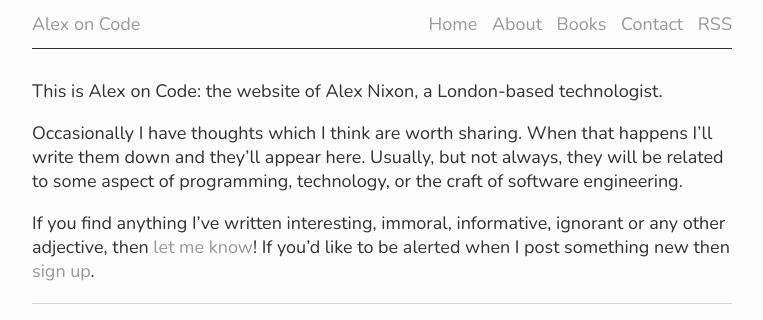
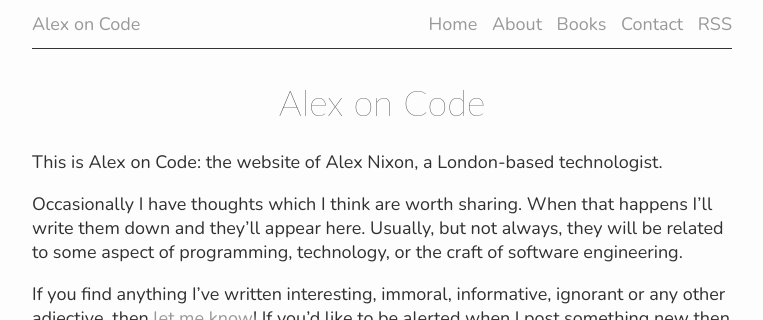
Before and after one commit to alexnixon/alexnixon.github.io, a Jekyll site: the page built from index.md, in a window 1280 px wide, cut to the strip 0-320 px from the top of the page. Shown: the whole strip, without its empty margins (258-1021 px from the left). Built offline with Jekyll 4.4.1, drawn with Linux system fonts in a browser that asks for light colours; comment, search, counter and statistics services are not loaded.

Commit message:
Title on main page for SEO

```diff
--- a/index.md
+++ b/index.md
@@ -2,6 +2,9 @@
 layout: default
 title: Alex on Code
 ---
+# Alex on Code
+{: style="text-align: center;" :}
+
 This is Alex on Code: the website of Alex Nixon, a London-based technologist.
 
 Occasionally I have thoughts which I think are worth sharing. When that happens I'll write them down and they'll appear here. Usually, but not always, they will be related to some aspect of programming, technology, or the craft of software engineering.
```
